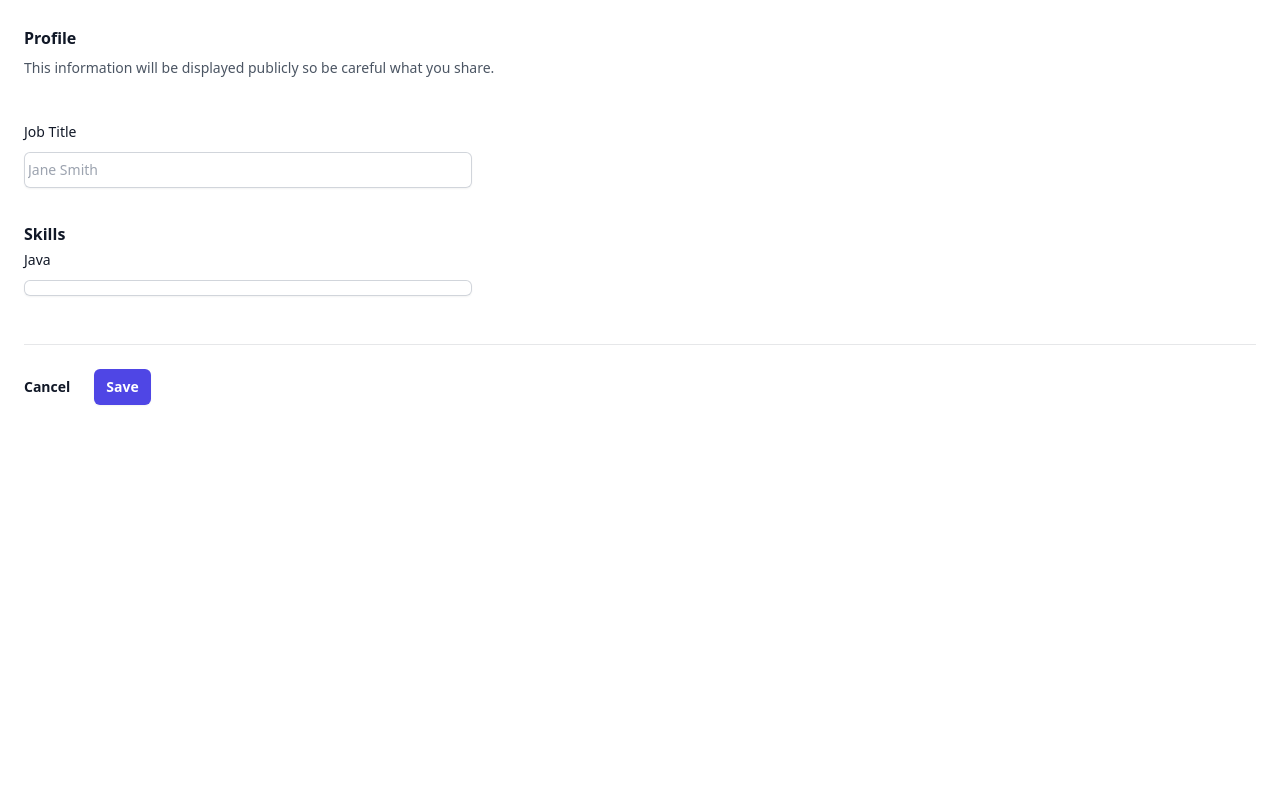
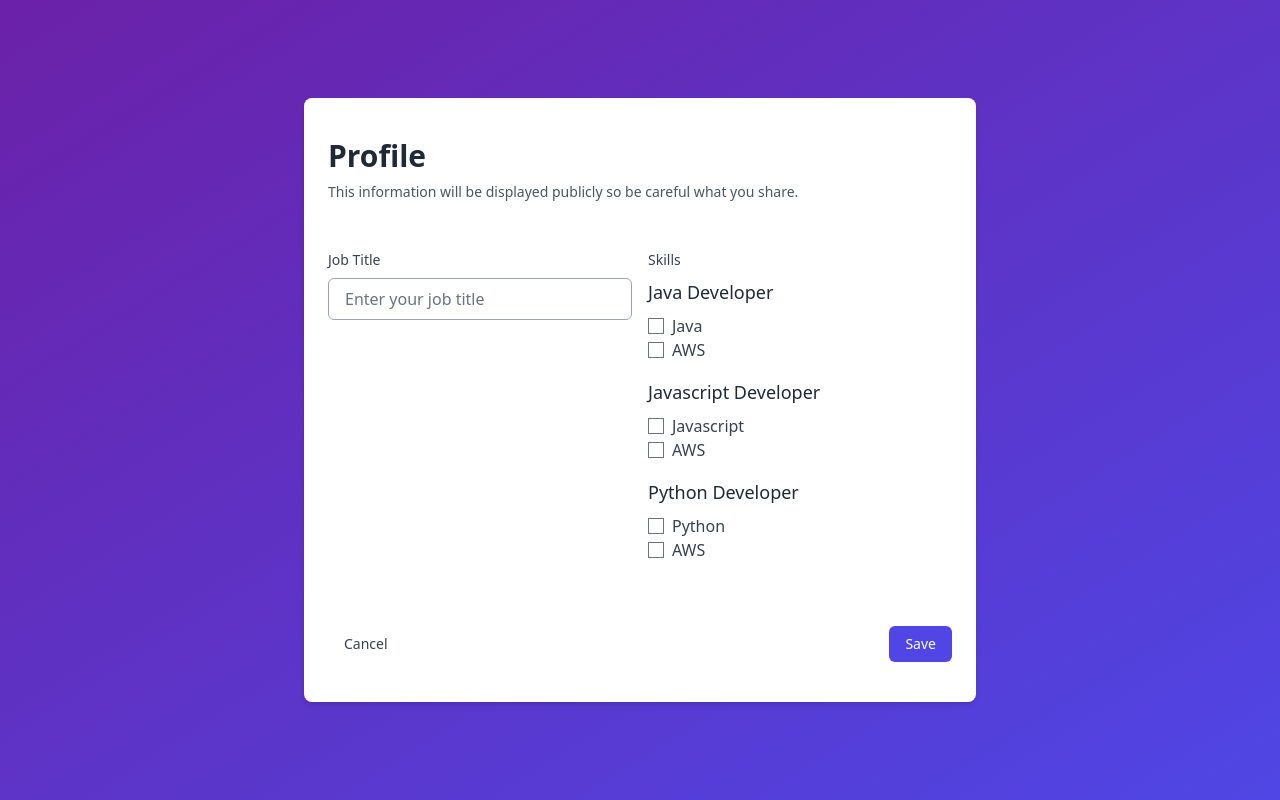
Before and after one commit to Lauro235/tech-skills-api, a Next.js app: page / in a window 1280 px wide. Built offline with nearby package versions, Linux system fonts and the light colour scheme.

Commit message:
page style

```diff
--- a/app/page.jsx
+++ b/app/page.jsx
@@ -1,154 +1,92 @@
-import { candidates, requiredRoles, contract } from "@/data/data";
+import { candidates, requiredRoles } from "@/data/data";
 
-export default function Home() {
-  // Define the contract object
-
-  // Define the matching algorithm
+function Home() {
   function matchRoles(requiredRoles, candidates) {
     const matchedCandidates = {};
-    // Iterate over each required role
+
     for (const [role, skills] of Object.entries(requiredRoles)) {
-      // Find candidates that match the required skills for the role
       const matchingCandidates = candidates.filter((candidate) => {
         return Object.entries(skills).every(([skill, demand]) => {
           return candidate.skills[skill] >= demand;
         });
       });
-      // Add the matching candidates to the result object
+
       matchedCandidates[role] = matchingCandidates;
     }
+
     return matchedCandidates;
   }
-  // Call the matching algorithm and display the results
+
   const matchedCandidates = matchRoles(requiredRoles, candidates);
-  console.log(matchedCandidates);
 
   return (
-    <form className="grid grid-col-1 p-6">
-      <div className="space-y-12">
-        <div className="border-b border-gray-900/10 pb-12">
-          <h2 className="text-base font-semibold leading-7 text-gray-900">
-            Profile
-          </h2>
-          <p className="mt-1 text-sm leading-6 text-gray-600">
-            This information will be displayed publicly so be careful what you
-            share.
+    <div className="flex flex-col justify-center items-center min-h-screen bg-gradient-to-br from-purple-800 to-indigo-600">
+      <form className="w-full max-w-2xl px-6 py-10 bg-white rounded-lg shadow-md">
+        <div className="mb-12">
+          <h1 className="text-3xl font-semibold text-gray-800">Profile</h1>
+          <p className="text-sm text-gray-600 mt-2">
+            This information will be displayed publicly so be careful what you share.
           </p>
+        </div>
 
-          <div className="mt-10 grid grid-cols-1 gap-x-6 gap-y-8 sm:grid-cols-6">
-            <div className="sm:col-span-4">
-              <label
-                htmlFor="job title"
-                className="block text-sm font-medium leading-6 text-gray-900"
-              >
+        <div className="grid grid-cols-1 sm:grid-cols-2 gap-4 mb-12">
+          <div>
+            <label htmlFor="job-title" className="block text-sm font-medium text-gray-700 mb-2">
               Job Title
             </label>
-              <div className="mt-2">
-                <div className="flex rounded-md shadow-sm ring-1 ring-inset ring-gray-300 focus-within:ring-2 focus-within:ring-inset focus-within:ring-indigo-600 sm:max-w-md">
             <input
               type="text"
-                    name="job title"
+              name="job-title"
               id="job-title"
-                    autoComplete="job title"
-                    className="block flex-1 border-0 bg-transparent py-1.5 pl-1 text-gray-900 placeholder:text-gray-400 focus:ring-0 sm:text-sm sm:leading-6"
-                    placeholder="Jane Smith"
+              className="w-full px-4 py-2 rounded-md border border-gray-400 focus:border-indigo-600 focus:outline-none focus:ring-2 focus:ring-indigo-600"
+              placeholder="Enter your job title"
             />
           </div>
-              </div>
-            </div>
-            <div className="sm:col-span-4">
-              <h2 className="text-base font-semibold leading-7 text-gray-900">
+
+          <div>
+            <label htmlFor="skills" className="block text-sm font-medium text-gray-700 mb-2">
               Skills
-              </h2>
-              <label
-                htmlFor="skills"
-                className="block text-sm font-medium leading-6 text-gray-900"
-              >
-                Java
             </label>
-              <div className="mt-2">
-                <div className="flex rounded-md shadow-sm ring-1 ring-inset ring-gray-300 focus-within:ring-2 focus-within:ring-inset focus-within:ring-indigo-600 sm:max-w-md">
+            <div className="flex flex-col">
+              {Object.keys(requiredRoles).map((role, idx) => (
+                <div key={idx} className="mb-4">
+                  <h2 className="text-lg font-medium text-gray-800 mb-2">{role}</h2>
+                  {Object.keys(requiredRoles[role]).map((skill, idx) => (
+                    <div key={idx} className="flex items-center">
                       <input
                         type="checkbox"
-                    name="skills"
-                    id="skills"
-                    autoComplete="job title"
-                    className="block flex-1 border-0 bg-transparent py-1.5 pl-1 text-gray-900 placeholder:text-gray-400 focus:ring-0 sm:text-sm sm:leading-6"
+                        name={skill}
+                        id={skill}
+                        className="mr-2"
                       />
+                      <label htmlFor={skill} className="text-gray-700">{skill}</label>
+                    </div>
+                  ))}
+                </div>
+              ))}
             </div>
           </div>
         </div>
 
-            {/* <div className="sm:col-span-4">
-              <label
-                htmlFor="email"
-                className="block text-sm font-medium leading-6 text-gray-900"
-              >
-                Email
-              </label>
-              <div className="mt-2">
-                <div className="flex rounded-md shadow-sm ring-1 ring-inset ring-gray-300 focus-within:ring-2 focus-within:ring-inset focus-within:ring-indigo-600 sm:max-w-md">
-                  <input
-                    type="text"
-                    name="email"
-                    id="email"
-                    autoComplete="email"
-                    className="block flex-1 border-0 bg-transparent py-1.5 pl-1 text-gray-900 placeholder:text-gray-400 focus:ring-0 sm:text-sm sm:leading-6"
-                    placeholder="JaneSmith@hotmail.com"
-                  />
-                </div>
-              </div>
-            </div> */}
-            {/*<div className="sm:col-span-4">
-              <label
-                htmlFor="start date"
-                className="block text-sm font-medium leading-6 text-gray-900"
-              >
-                Start Date
-              </label>
-              <div className="mt-2">
-                <input
-                  id="start-date"
-                  name="start date"
-                  type="date"
-                  className="block w-full rounded-md border-0 text-gray-900 shadow-sm ring-1 ring-inset ring-gray-300 placeholder:text-gray-400 focus:ring-2 focus:ring-inset focus:ring-indigo-600 sm:py-1.5 sm:text-sm sm:leading-6"
-                />
-              </div>
-            </div>
-            <div className="sm:col-span-4">
-              <label
-                htmlFor="end date"
-                className="block text-sm font-medium leading-6 text-gray-900"
-              >
-                End Date
-              </label>
-              <div className="mt-2">
-                <input
-                  id="end-date"
-                  name="end date"
-                  type="date"
-                  className="block w-full rounded-md border-0 text-gray-900 shadow-sm ring-1 ring-inset ring-gray-300 placeholder:text-gray-400 focus:ring-2 focus:ring-inset focus:ring-indigo-600 sm:py-1.5 sm:text-sm sm:leading-6"
-                />
-              </div>
-            </div> */}
-          </div>
-        </div>
-      </div>
-
-      <div className="mt-6 flex items-center justify-start gap-x-6">
+        <div className="flex justify-between">
           <button
             type="button"
-          className="text-sm font-semibold leading-6 text-gray-900"
+            className="px-4 py-2 text-sm font-medium text-gray-700 rounded-md hover:bg-gray-100 focus:outline-none focus:ring-2 focus:ring-gray-500"
           >
             Cancel
           </button>
           <button
             type="submit"
-          className="rounded-md bg-indigo-600 px-3 py-2 text-sm font-semibold text-white shadow-sm hover:bg-indigo-500 focus-visible:outline focus-visible:outline-2 focus-visible:outline-offset-2 focus-visible:outline-indigo-600"
+            className="px-4 py-2 text-sm font-medium text-white bg-indigo-600 rounded-md hover:bg-indigo-500 focus:outline-none focus:ring-2 focus:ring-indigo-600"
           >
             Save
           </button>
         </div>
       </form>
+
+
+    </div>
   );
 }
+
+export default Home;
```
Lines whose indentation alone changed are shown as unchanged.
